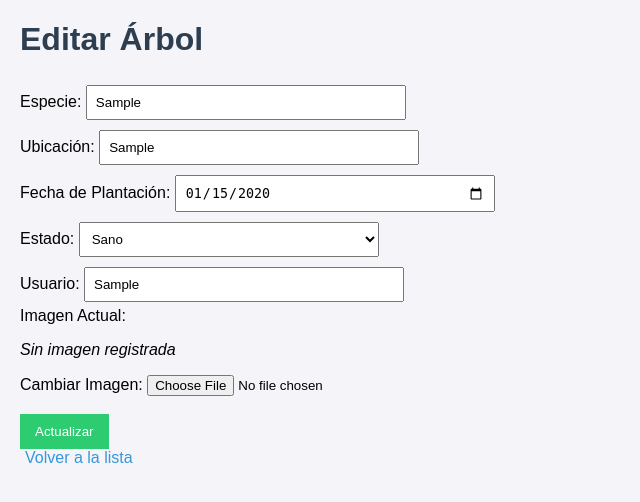
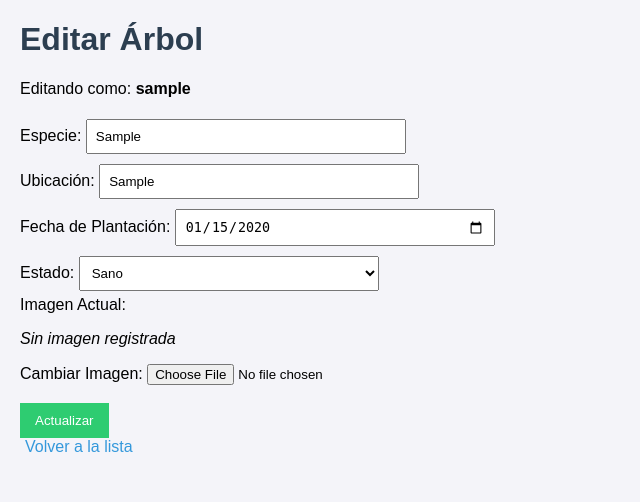
Before and after one commit to oscortrea/Ubuntu-paiporta, a PHP site: page /editar.php?id=1 in a window 1280 px wide. Shown: the top 502 px of the page, without its empty margins (0-640 px from the left). Run offline with PHP 8.4, Linux system fonts and the light colour scheme; the visitor is signed in with stand-in values (Sample User, id 1); tables that the repository leaves empty hold one stand-in row (values such as "Sample post").

Commit message:
Remove user input field from edit form
Removed user input field from the edit form and displayed the current user instead.

```diff
--- a/editar.php
+++ b/editar.php
@@ -1,5 +1,13 @@
 <?php
 require_once 'config.php';
+
+// Control de sesión: Validar que el usuario se ha autenticado
+session_start();
+if (!isset($_SESSION['usuario'])) {
+    header("Location: login.php");
+    exit();
+}
+$usuario = $_SESSION['usuario'];
 
 $id = $_GET['id'] ?? null;
 if (!$id) {
@@ -12,12 +20,16 @@ $sql = "SELECT * FROM arboles WHERE id = $id";
 $result = $conn->query($sql);
 $arbol = $result->fetch_assoc();
 
+if (!$arbol) {
+    header("Location: index.php");
+    exit();
+}
+
 if ($_SERVER['REQUEST_METHOD'] === 'POST') {
     $especie = $conn->real_escape_string($_POST['especie']);
     $ubicacion = $conn->real_escape_string($_POST['ubicacion']);
     $fecha = $_POST['fecha_plantacion'];
     $estado = $conn->real_escape_string($_POST['estado']);
-    $usuario = $conn->real_escape_string($_POST['usuario']);
 
     // Mantener la imagen actual por defecto
     $nombre_imagen = $arbol['imagen'];
@@ -67,6 +79,8 @@ if ($_SERVER['REQUEST_METHOD'] === 'POST') {
 </head>
 <body>
     <h1>Editar Árbol</h1>
+    <p>Editando como: <b><?= htmlspecialchars($usuario) ?></b></p>
+
     <form method="POST" enctype="multipart/form-data">
         <input type="hidden" name="id" value="<?= $arbol['id'] ?>">
 
@@ -86,9 +100,6 @@ if ($_SERVER['REQUEST_METHOD'] === 'POST') {
             <option value="talado" <?= $arbol['estado'] === 'talado' ? 'selected' : '' ?>>Talado</option>
         </select><br>
 
-        <label>Usuario:</label>
-        <input type="text" name="usuario" value="<?= htmlspecialchars($arbol['usuario_registro']) ?>" required><br>
-
         <!-- Visualización de la foto actual -->
         <label>Imagen Actual:</label><br>
         <?php if (!empty($arbol['imagen']) && file_exists('uploads/' . $arbol['imagen'])): ?>
```
